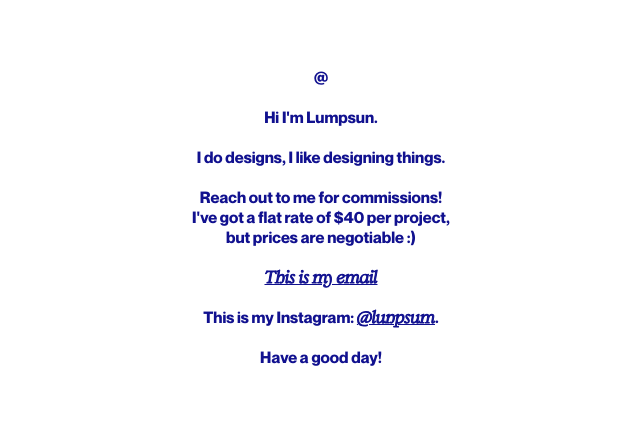
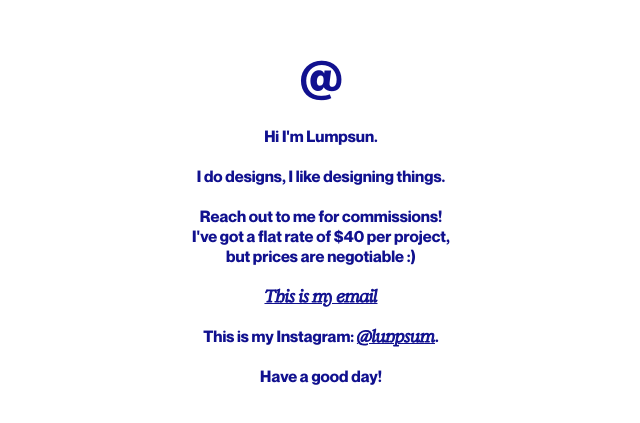
Before and after one commit to josiahmikel/lunpsum, a plain HTML site: page index.html in a window 1280 px wide. Shown: the part 183-606 px from the top of the page, without its empty margins (319-959 px from the left). Drawn offline with Linux system fonts and the light colour scheme.

Commit message:
Update index.html

```diff
--- a/index.html
+++ b/index.html
@@ -71,8 +71,8 @@
         -webkit-text-stroke-color: #138a19;
       }
 
-      span:hover {
-        color: #138a19;
+      span {
+        font-size: 3em;
       }
 
     </style>
@@ -80,7 +80,7 @@
   <body>
     <div id="middle">
       <div id="container">
-      <p>@<br><br>
+	      <p><span>@</span><br><br>
 	Hi I'm Lumpsun.<br><br>
       I do designs, I like designing things.<br><br>
       Reach out to me for commissions! <br>
```
